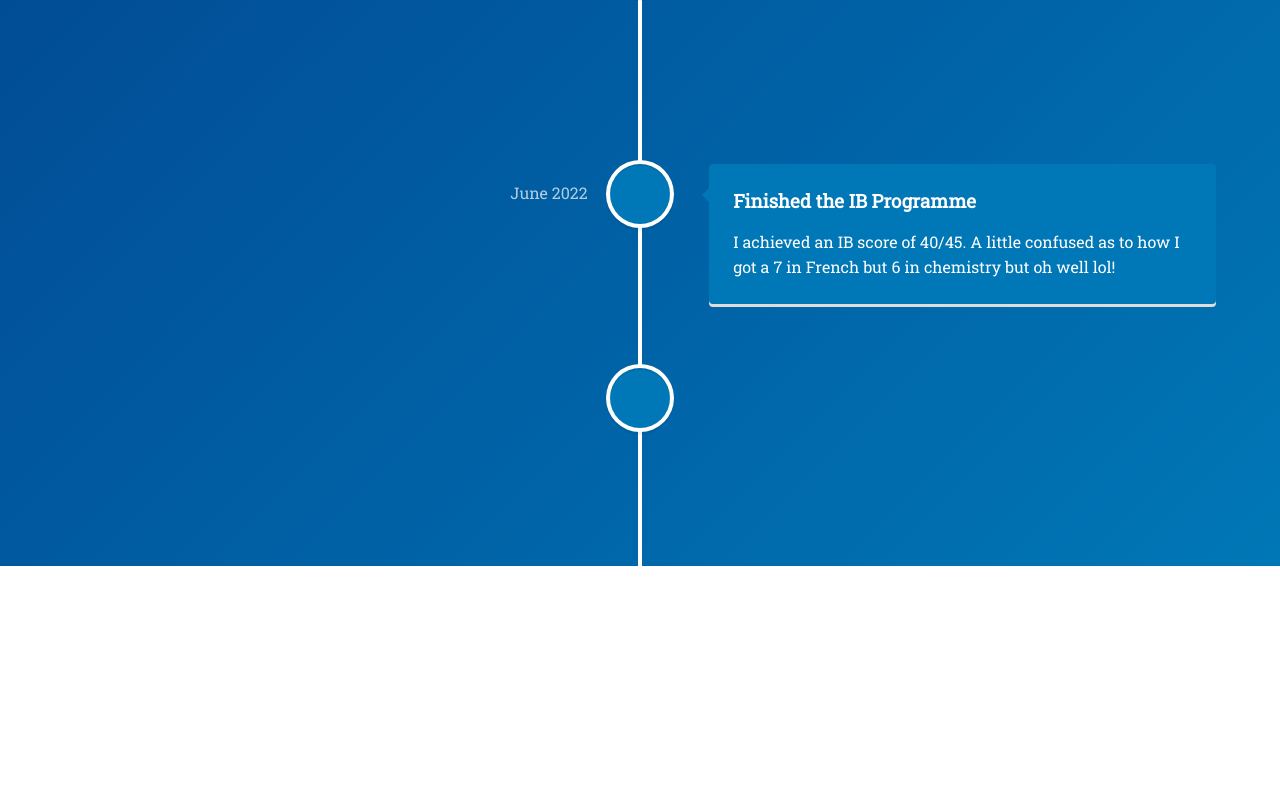
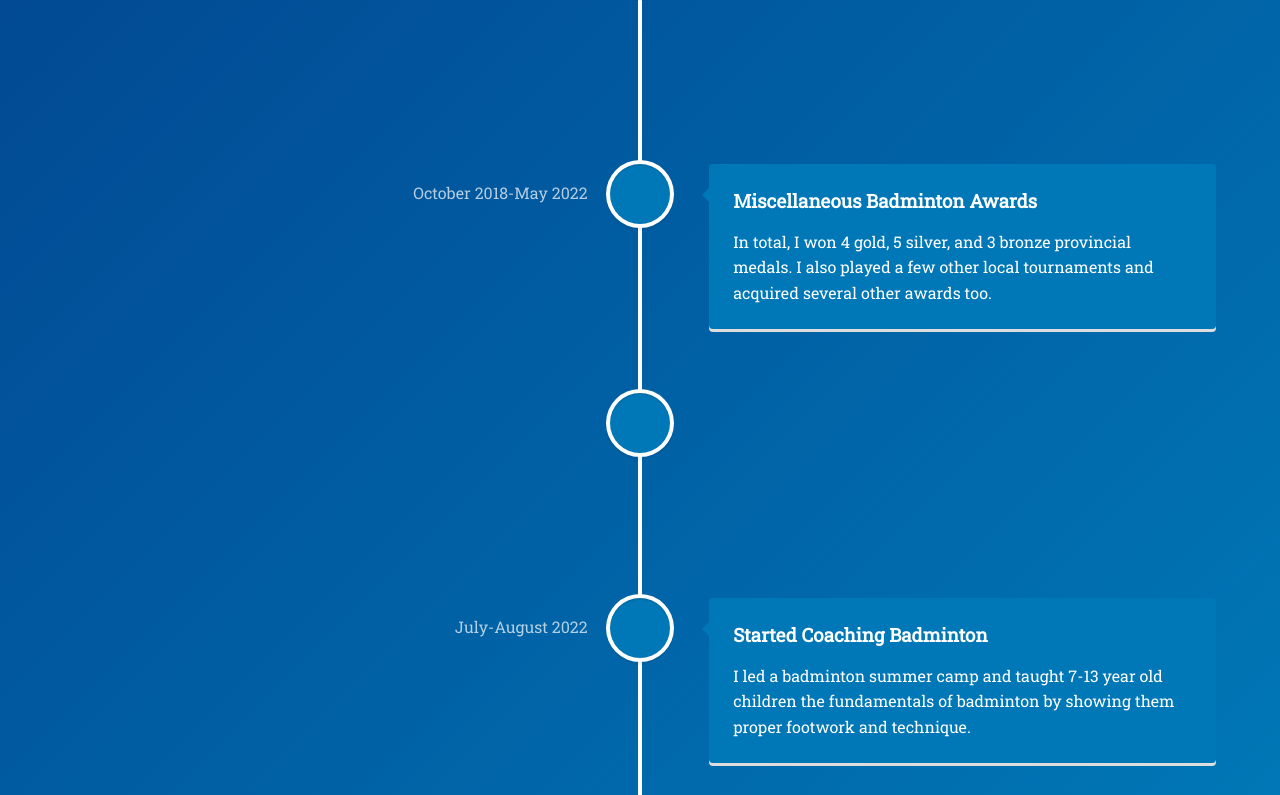
Before and after one commit to awesomethan/personal-website, a React (Create React App) app: page /timeline in a window 1280 px wide. Shown: the part 3233-4028 px from the top of the page. Before the commit the page ends 3799 px from the top, so only its background shows below. Built offline with nearby package versions, Linux system fonts and the light colour scheme.

Commit message:
Update Timeline.js

```diff
--- a/src/Components/Timeline.js
+++ b/src/Components/Timeline.js
@@ -7,7 +7,7 @@
 
 function Timeline() {
   return (
-    <VerticalTimeline>
+    <VerticalTimeline className="timeline">
       <VerticalTimelineElement
         className="vertical-timeline-element--work"
         contentStyle={{ background: "#0077b6", color: "#fff" }}
@@ -226,6 +226,22 @@
         className="vertical-timeline-element--work"
         contentStyle={{ background: "#0077b6", color: "#fff" }}
         contentArrowStyle={{ borderRight: "7px solid  #0077b6" }}
+        date="October 2018-May 2022"
+        iconStyle={{ background: "#0077b6", color: "#fff" }}
+      >
+        <h3 className="vertical-timeline-element-title">
+          Miscellaneous Badminton Awards
+        </h3>
+        <p>
+          In total, I won 4 gold, 5 silver, and 3 bronze provincial medals. I
+          also played a few other local tournaments and acquired several other
+          awards too.
+        </p>
+      </VerticalTimelineElement>
+      <VerticalTimelineElement
+        className="vertical-timeline-element--work"
+        contentStyle={{ background: "#0077b6", color: "#fff" }}
+        contentArrowStyle={{ borderRight: "7px solid  #0077b6" }}
         date="June 2022"
         iconStyle={{ background: "#0077b6", color: "#fff" }}
       >
```
